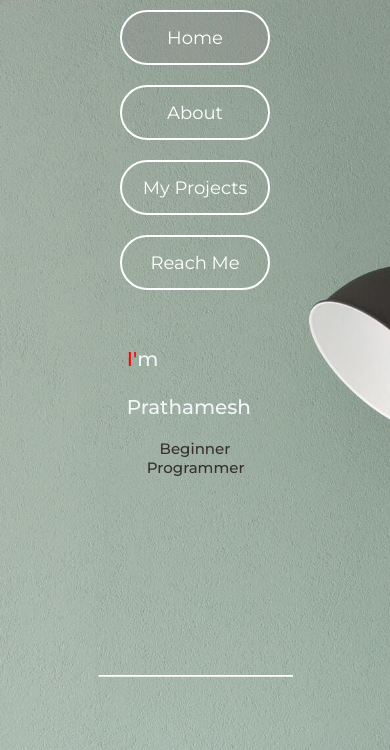
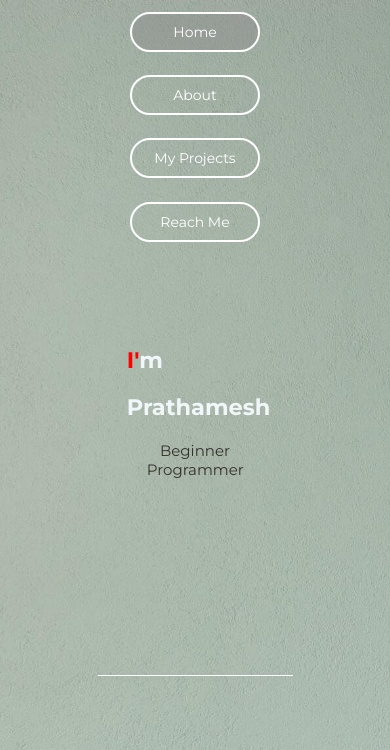
Before and after one commit to prathameshmm02/prathameshmm02.github.io, a plain HTML site: page index.html in a window 390 px wide. Shown: the top 750 px of the page. Drawn offline with Linux system fonts and the light colour scheme.

Commit message:
Image Loader

```diff
--- a/index.html
+++ b/index.html
@@ -39,7 +39,7 @@
       <section class="proj">
         <p>
           These are the Projects developed by me from the scratch and with some
-          help of <a href="https://stackoverflow.com/" target="_blank"> StackOverflow </a>😜.
+          help of StackOverflow😜.
         </p>
         <div class="projectContainer">
           <a
--- a/script.js
+++ b/script.js
@@ -1,7 +1,13 @@
 var sects = document.getElementsByTagName("section");
 var navbuts = document.getElementsByTagName("a");
-
-
+const body = document.querySelector("body");
+body.style.display = "none";
+const bgImg = new Image();
+bgImg.src = "./assets/cover.jpg";
+bgImg.onload= ()=>  {
+  body.style.display = "flex";
+};
+body.style.height = `${window.innerHeight}px`;
 function actInact() {
   for (i = 0; i < 4; i++) {
     sects[i].style.display = "none";
--- a/style.css
+++ b/style.css
@@ -2,12 +2,11 @@ html {
   overflow: hidden;
 }
 body {
-    width: 100%;
-    height: 100vh;
-    background-image: url(./assets/cover.jpg);
-    background-position: center;
-    background-size: cover;
-    background-attachment: fixed;
+  width: 100%;
+  height: 100vh;
+  background-image: url(./assets/cover.jpg);
+  background-position: center;
+  background-size: cover;
   text-align: center;
   display: flex;
   align-items: center;
@@ -16,6 +15,8 @@ body {
 * {
   margin: 0;
   padding: 0;
+  -webkit-tap-highlight-color: transparent;
+  outline: none;
   box-sizing: border-box;
   font-family: "Montserrat", sans-serif;
 }
@@ -35,26 +36,26 @@ body {
 
 .inactive,
 .active {
-  padding: 15px 20px;
+  display: table-cell;
+  vertical-align: middle;
   height: 60px;
   width: 170px;
-  display: inline-block;
   border: solid white 2px;
   border-radius: 40px;
   font-size: 20px;
   color: white;
   text-decoration: none;
-  outline: none;
   transition: all .5s ease;
   cursor: pointer;
 }
 .active {
-  background-color:rgba(139, 137, 137, 0.288);
+  background-color:rgba(139, 137, 137, 0.411);
 }
 .inactive:hover, .active:hover {
   color: #312D2A;
   border-color: transparent;
-  box-shadow: 0 10px 20px #312d2a59;
+  background: transparent;
+  box-shadow: 0 10px 20px #312d2a80;
 }
 
 .intro,
@@ -70,7 +71,6 @@ body {
 .attr {
   text-align: center;
   animation-delay: 1s;
-  font-weight: 500;
   background: none;
 }
 .about,
@@ -81,7 +81,7 @@ body {
   display: none;
 }
 .proj {
-  width: 40%;
+  width: 60ch;
 }
 .about {
   width: 40%;
@@ -96,11 +96,10 @@ body {
 }
 h1 {
   animation: 1s floatInBottom ease;
-  font-weight: 500;
   color: #f1f6f9;
   animation-fill-mode: forwards;
 }
-.name h1:nth-child(4) {
+.name h1:nth-child(3) {
   animation: 1s floatInTop ease;
   color: #f1f6f9;
   animation-fill-mode: forwards;
@@ -123,9 +122,8 @@ p {
   text-decoration: none;
   color: #E9E8E6;
   border: solid #E9E8E6 2px;
-  font-weight: bold;
   border-radius: 40px;
-  transition: all 1s ease;
+  transition: all .5s ease;
   border-bottom-right-radius: 0px;
   animation: floatInBottom 0.5s ease;
   animation-fill-mode: backwards;
@@ -159,6 +157,7 @@ hr {
   left: 0;
   margin: auto;
   width: 30%;
+  border: none;
   border-top: solid white 1px;
 }
 .contact {
@@ -172,7 +171,7 @@ hr {
   margin: auto;
 }
 img:hover{
-  filter: invert();
+  filter: invert(20%);
 }
 .discord {
   cursor: pointer;
@@ -230,13 +229,18 @@ a {
 }
 
 @media screen and (max-width: 1050px) {
+  .navbar{
+    width: 90%;
+  }
   .navlinks {
     align-items: center;
+    width: 100%;
   }
-  .navlinks li a {
-    width: 150px;
+
+  .active, .inactive {
+    width: 130px;
     height: 55px;
-    font-size: 18px;
+    font-size: 14px;
   }
   img {
     width: auto;
@@ -248,7 +252,6 @@ a {
   }
   .project{
     height: 15px;
-    font-weight: 500;
     font-size: 12px;
   }
   .contact a {
@@ -256,27 +259,36 @@ a {
   }
 }
 @media screen and (max-width: 600px) {
-  *{
-    font-size: 20px;
+  body{
+    background-position: -100px;
+    background-size: cover ;
   }
   .navbar{
     top: 0;
   }
   .navlinks{
-    height: 300px;
+    height: 30vh;
     display: flex;
     justify-content: space-around;
     flex-direction: column;
   }
+  .navlinks li a{
+    font-size: 14px;
+    width: 130px;
+    height: 40px;
+
+  }
+  .name{
+    font-size: 15px;
+  }
   .about, .proj, .reachMe{
-    width: 100%;
+    width: 90%;
   }
   p, a {
     font-size: 15px;
   }
-  .project {
-    width: 120px;
-    margin: 5px;
+  p{
+    background-color: #e9e8e670;
   }
   hr {
     width: 50%;
```
